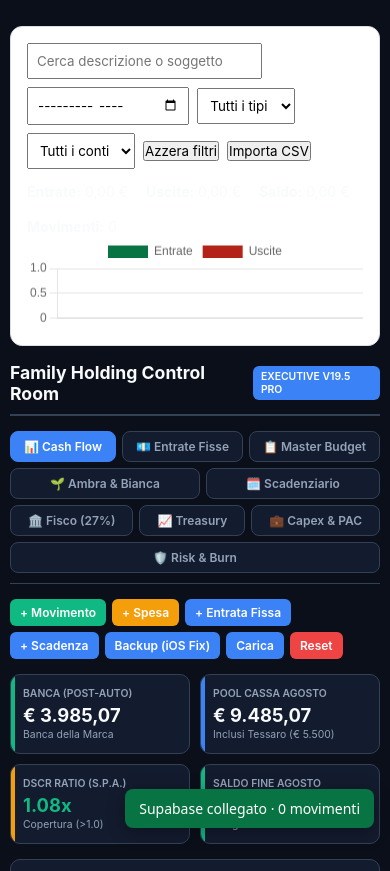
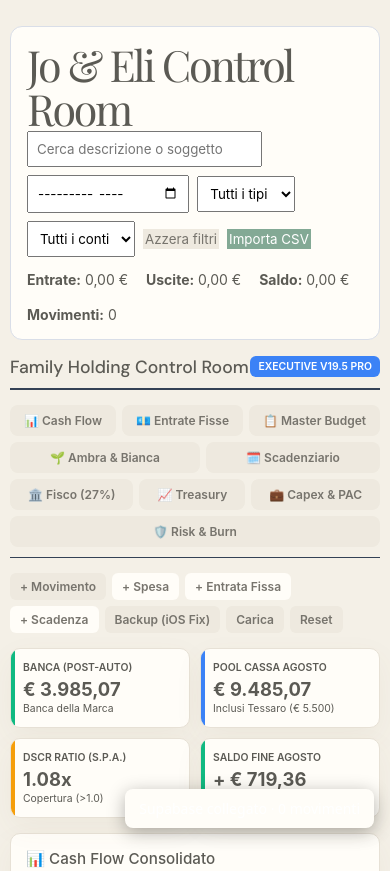
Before and after one commit to tomejohnny/control-room-jo-eli, a website built with Vite: page index.html in a window 390 px wide. Shown: the top 871 px of the page. Built offline with nearby package versions, Linux system fonts and the light colour scheme; some packages are replaced by stand-ins of ours; no server answers; the database is empty.

Commit message:
no charter

```diff
--- a/src/styles.css
+++ b/src/styles.css
@@ -1,105 +1,146 @@
-/* Incolla questo blocco ALLA FINE di src/styles.css.
-   Riduce esclusivamente i grafici, senza modificare il resto del layout. */
+@import url("https://fonts.googleapis.com/css2?family=DM+Sans:wght@300;400;500;600&family=Playfair+Display:wght@400;500;600&display=swap");
 
-#cf-chart,
-.chart,
-.chart-container,
-.graph,
-.graph-container,
-.cash-flow-chart,
-.cash-flow-chart-container,
-[data-chart],
-[data-chart-container] {
-  width: 100% !important;
-  height: 132px !important;
-  min-height: 132px !important;
-  max-height: 132px !important;
-  margin: 12px 0 0 !important;
-  padding: 10px 12px !important;
-  overflow: hidden !important;
-  border-radius: 12px !important;
+:root {
+  --bg: #f4f0e7 !important;
+  --surface: #fffdf8 !important;
+  --surface-2: #faf7ef !important;
+  --text: #5b5a54 !important;
+  --muted: #99968c !important;
+  --line: #e7e1d6 !important;
+  --sage: #83a995 !important;
+  --sage-soft: #e9f2eb !important;
+  --coral: #d99a8e !important;
+  --coral-soft: #faece8 !important;
+  --lilac: #b7b7d2 !important;
+  --gold: #d9be7e !important;
 }
 
-#cf-chart canvas,
-canvas#cf-chart,
-.chart canvas,
-.chart-container canvas,
-.graph canvas,
-.graph-container canvas,
-.cash-flow-chart canvas,
-.cash-flow-chart-container canvas,
-[data-chart] canvas,
-[data-chart-container] canvas {
-  width: 100% !important;
-  height: 108px !important;
-  min-height: 108px !important;
-  max-height: 108px !important;
-  margin: 0 !important;
-  padding: 0 !important;
-  background: transparent !important;
-  border: 0 !important;
+html, body, #root, #app, main {
+  background: var(--bg) !important;
+  color: var(--text) !important;
+  font-family: "DM Sans", Arial, sans-serif !important;
+  font-weight: 400 !important;
+}
+
+body :where(*):is([class*="family"], [id*="family"], [class*="holding"], [id*="holding"]) {
+  color: var(--text) !important;
+  background-color: transparent !important;
+  text-shadow: none !important;
+}
+
+body :where(*):is(
+  [class*="version"], [id*="version"], [class*="edition"], [id*="edition"],
+  [aria-label*="Executive"], [title*="Executive"]
+) { display: none !important; }
+
+body :where(*):has-text("Banca (Post-Auto)"),
+body :where(*):has-text("Banca della Marca"),
+body :where(*):has-text("Pool Cassa Agosto"),
+body :where(*):has-text("DSCR Ratio"),
+body :where(*):has-text("Saldo Fine Agosto"),
+body :where(*):has-text("Totale Accantonato"),
+body :where(*):has-text("Prezzo V80A") {
+  color: var(--text) !important;
+  background-color: var(--surface) !important;
+  background-image: none !important;
+  border-color: var(--line) !important;
+  box-shadow: 0 10px 30px rgba(126, 107, 75, .055) !important;
+}
+
+.metric, .metrics, .metric-card, .kpi, .kpi-card, .summary-card, .stat,
+.stat-card, .balance-card, .account-card, .summary, .financial-card,
+.dashboard-card, .card, .panel, .widget, .tile {
+  color: var(--text) !important;
+  background: var(--surface) !important;
+  border: 1px solid var(--line) !important;
+  box-shadow: 0 10px 30px rgba(126, 107, 75, .055) !important;
+}
+
+.metric *, .metrics *, .metric-card *, .kpi *, .kpi-card *, .summary-card *,
+.stat *, .stat-card *, .balance-card *, .account-card *, .summary *,
+.financial-card *, .dashboard-card *, .card *, .panel *, .widget *, .tile * {
+  color: var(--text) !important;
+  background-color: transparent !important;
+}
+
+.metric:nth-child(1), .kpi:nth-child(1), .summary-card:nth-child(1), .stat-card:nth-child(1) { background: var(--sage-soft) !important; }
+.metric:nth-child(2), .kpi:nth-child(2), .summary-card:nth-child(2), .stat-card:nth-child(2) { background: var(--coral-soft) !important; }
+.metric:nth-child(3), .kpi:nth-child(3), .summary-card:nth-child(3), .stat-card:nth-child(3) { background: #f0f0f8 !important; }
+
+/* Grafici completamente rimossi */
+canvas, canvas + *, .chart, .chart-container, .graph, .graph-container,
+.cash-flow-chart, .cash-flow-chart-container, [data-chart], [data-chart-container],
+.chart-title, .graph-title {
+  display: none !important;
+}
+
+.section-title, .card-title, .panel-title, h1, h2, h3, h4, h5, h6 {
+  color: var(--text) !important;
+  font-family: "DM Sans", Arial, sans-serif !important;
+  font-weight: 500 !important;
+}
+
+.amount, .value, .number, .price, .total, .balance, .ratio, .metric-value {
+  color: var(--text) !important;
+  font-weight: 500 !important;
+}
+
+.income, .positive, .credit { color: #659278 !important; }
+.expense, .negative, .debit { color: #c98579 !important; }
+
+table, thead, tbody, tr, th, td, .table, .data-table, .table-wrapper, .table-container {
+  background: var(--surface) !important;
+  color: var(--text) !important;
+  border-color: var(--line) !important;
+}
+
+thead, th { background: var(--surface-2) !important; color: var(--muted) !important; font-weight: 500 !important; }
+td { color: #747169 !important; font-weight: 300 !important; }
+
+button, .button, .btn, a.button, [role="button"] {
+  background: #eee9df !important;
+  color: #77746d !important;
+  border-color: transparent !important;
   box-shadow: none !important;
 }
 
-.chart-title,
-.graph-title,
-.chart h2,
-.chart h3,
-.chart-container h2,
-.chart-container h3,
-.graph h2,
-.graph h3 {
-  margin: 0 0 5px !important;
-  font-size: 10px !important;
-  line-height: 1.2 !important;
-  font-weight: 400 !important;
+button:hover, .button:hover, .btn:hover, a.button:hover, [role="button"]:hover {
+  background: #e4ded2 !important;
+  color: #66635c !important;
 }
 
-.chart svg,
-.chart-container svg,
-.graph svg,
-.graph-container svg,
-[data-chart] svg,
-[data-chart-container] svg {
-  width: 100% !important;
-  height: 108px !important;
-  max-height: 108px !important;
+#cf-import, .primary, .btn-primary, button.primary, [data-primary="true"] {
+  background: var(--sage) !important;
+  color: #fff !important;
+}
+
+#cashflow-controls::before {
+  content: "Jo & Eli Control Room" !important;
+  display: block !important;
+  color: var(--text) !important;
+  font-family: "Playfair Display", Georgia, serif !important;
+  font-size: clamp(52px, 7vw, 92px) !important;
+  font-weight: 400 !important;
+  line-height: 1.02 !important;
+  letter-spacing: -.055em !important;
+  white-space: nowrap !important;
+}
+
+#cashflow-controls::after {
+  color: var(--muted) !important;
+}
+
+[style*="background"], [style*="background-color"] {
+  background-color: var(--surface) !important;
+  background-image: none !important;
 }
 
 @media (max-width: 700px) {
-  #cf-chart,
-  .chart,
-  .chart-container,
-  .graph,
-  .graph-container,
-  .cash-flow-chart,
-  .cash-flow-chart-container,
-  [data-chart],
-  [data-chart-container] {
-    height: 116px !important;
-    min-height: 116px !important;
-    max-height: 116px !important;
-    padding: 8px 10px !important;
-  }
+  .metric, .metrics, .metric-card, .kpi, .kpi-card, .summary-card, .stat-card,
+  .card, .panel, .widget, .tile { width: 100%; }
 
-  #cf-chart canvas,
-  canvas#cf-chart,
-  .chart canvas,
-  .chart-container canvas,
-  .graph canvas,
-  .graph-container canvas,
-  .cash-flow-chart canvas,
-  .cash-flow-chart-container canvas,
-  [data-chart] canvas,
-  [data-chart-container] canvas,
-  .chart svg,
-  .chart-container svg,
-  .graph svg,
-  .graph-container svg,
-  [data-chart] svg,
-  [data-chart-container] svg {
-    height: 94px !important;
-    min-height: 94px !important;
-    max-height: 94px !important;
+  #cashflow-controls::before {
+    font-size: 43px !important;
+    white-space: normal !important;
   }
 }
```
